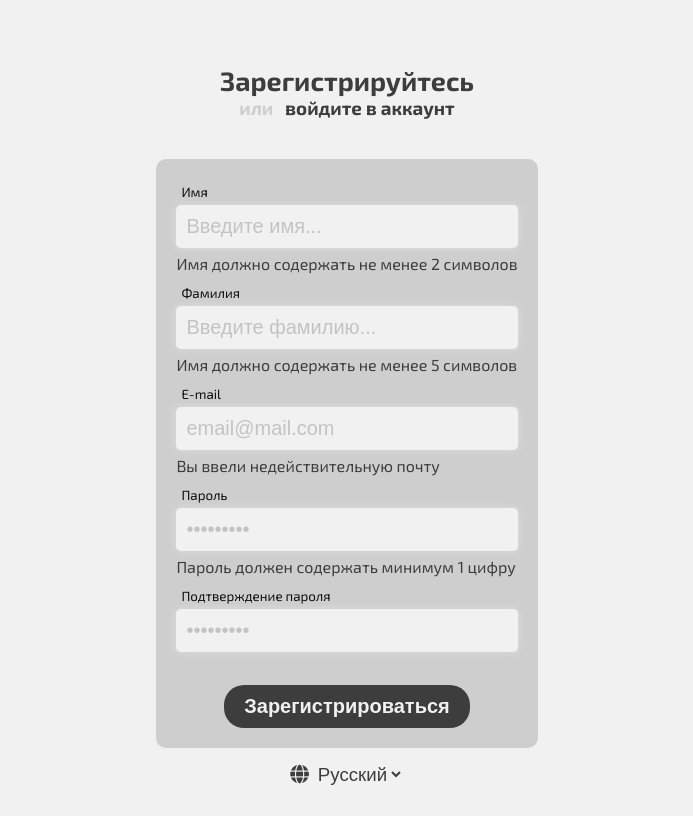
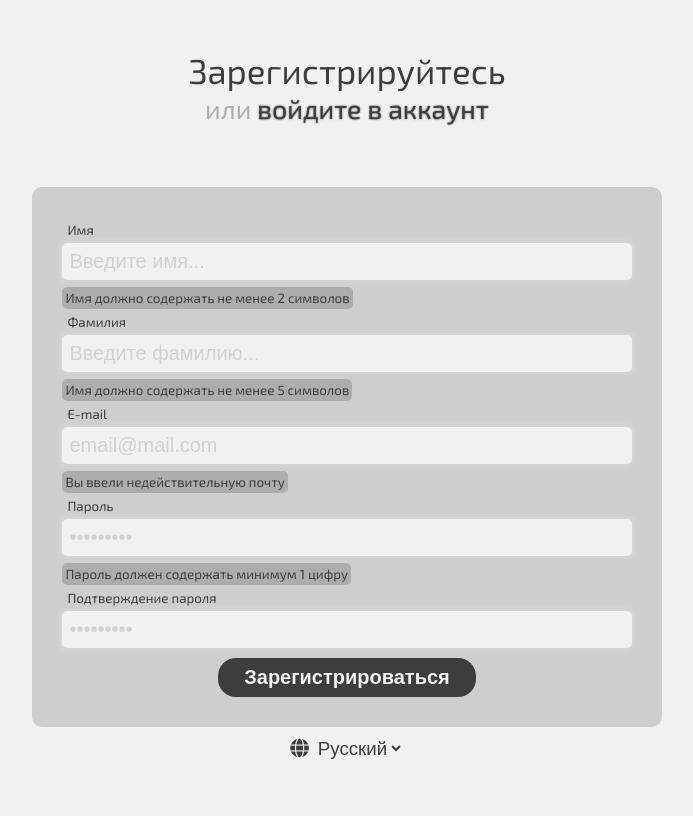
Before and after one commit to vlad-chigrinov/achieve_club_vue, a Vue app: page /registration in a window 1280 px wide. Both pictures are taken after a click on the button "Зарегистрироваться". Shown: the whole page, without its empty margins (293-986 px from the left). Built offline with nearby package versions, Linux system fonts and the light colour scheme.

Commit message:
add baseUrl to axios

```diff
--- a/src/Components/AchievementItem.vue
+++ b/src/Components/AchievementItem.vue
@@ -1,4 +1,5 @@
 <script setup>
+import axios from 'axios'
 import VueLoadImage from 'vue-load-image'
 defineProps({
   achievement: {
@@ -30,7 +31,7 @@ defineProps({
       <div class="left">
         <vue-load-image>
           <template v-slot:image>
-            <img class="logo" :src="'https://achieve.by:5000/' + achievement.logoURL" />
+            <img class="logo" :src="axios.defaults.baseURL + achievement.logoURL" />
           </template>
           <template v-slot:preloader>
             <i class="logo logo-loader fa-solid fa-loader"></i>
--- a/src/Components/ForgotPasswordModal.vue
+++ b/src/Components/ForgotPasswordModal.vue
@@ -36,7 +36,7 @@ async function SendProofCode() {
   if (ValidateEmail() == false) return
 
   await axios
-    .post('https://achieve.by:5000/api/email/change_password', emailInput.value, {
+    .post('api/email/change_password', emailInput.value, {
       headers: { 'Content-Type': 'application/json' }
     })
     .then(() => (currentStep.value = 1))
@@ -74,7 +74,7 @@ async function ValidateProofCode(value) {
   isOtpLoading.value = true
 
   await axios
-    .post('https://achieve.by:5000/api/email/validate_code', {
+    .post('api/email/validate_code', {
       emailAddress: emailInput.value,
       proofCode: value
     })
@@ -94,7 +94,7 @@ async function ValidateProofCode(value) {
 async function ChangePassword() {
   if (ValidatePassword()) {
     await axios
-      .patch('https://achieve.by:5000/api/auth/change_password', {
+      .patch('api/auth/change_password', {
         emailAddress: emailInput.value,
         proofCode: proofCodeInput.value,
         password: passwordInput.value
--- a/src/Components/QrCodeModal.vue
+++ b/src/Components/QrCodeModal.vue
@@ -2,6 +2,7 @@
 import { defineEmits, defineProps } from 'vue'
 import QrcodeVue from 'qrcode.vue'
 import BaseModal from './BaseModal.vue'
+import axios from 'axios'
 
 defineEmits(['on-close'])
 
@@ -23,7 +24,7 @@ defineProps({
 <template>
   <base-modal @on-close="$emit('on-close')">
     <div class="user-info">
-      <img class="avatar" :src="'https://achieve.by:5000/' + userInfo.avatar" />
+      <img class="avatar" :src="axios.defaults.baseURL + userInfo.avatar" />
       <p class="name">{{ userInfo.firstName }} {{ userInfo.lastName }}</p>
     </div>
     <p class="achieve-count">
@@ -31,7 +32,7 @@ defineProps({
     </p>
     <div class="achievements">
       <div class="achievement" v-for="achievement in achievements" :key="achievement.Id">
-        <img :src="'https://achieve.by:5000/' + achievement.logoURL" />
+        <img :src="axios.defaults.baseURL + achievement.logoURL" />
         <p>{{ achievement.title }}</p>
       </div>
     </div>
--- a/src/Components/SettingsModal.vue
+++ b/src/Components/SettingsModal.vue
@@ -17,7 +17,7 @@ async function OnPickFile(event) {
   console.log(event.target.files)
   var formData = new FormData()
   formData.append('file', event.target.files[0])
-  await axios.post('https://achieve.by:5000/api/avatar', formData, {
+  await axios.post('api/avatar', formData, {
     headers: { Authorization: 'Bearer ' + authStore.authToken }
   })
 }
--- a/src/Pages/RegistrationPage.vue
+++ b/src/Pages/RegistrationPage.vue
@@ -6,71 +6,58 @@
     ></regModal>
   </div>
   <header>
-    <div id="title">
-      <h1>{{ $t('register.title') }}</h1>
-    </div>
-    <div id="subtitle">
-      <h3>
-        <span style="color: var(--tertiary)">{{ $t('register.or') }}</span>
-        &nbsp;
+    <h1 id="title">{{ $t('register.title') }}</h1>
+    <h3 id="subtitle">
+      <span>{{ $t('register.or') }}&nbsp;</span>
       <a href="login">{{ $t('register.loginLink') }}</a>
     </h3>
-    </div>
   </header>
   <main>
     <div id="login-form">
       <div class="field">
         <label class="input-label">{{ $t('register.firstName') }}</label>
         <input
-          class="input"
-          v-model="firstName"
+          class="custom-input"
+          v-model.trim="firstName"
           type="text"
           :placeholder="$t('register.firstNamePlaceholder')"
         />
-        <div v-if="firstNameError">
-          <p class="error">{{ $t(firstNameError) }}</p>
-        </div>
+        <p class="error" v-if="firstNameError">{{ $t(firstNameError) }}</p>
       </div>
       <div class="field">
         <label class="input-label">{{ $t('register.lastName') }}</label>
         <input
-          class="input"
+          class="custom-input"
           v-model="lastName"
           type="text"
           :placeholder="$t('register.lastNamePlaceholder')"
         />
-        <div v-if="lastNameError">
-          <p class="error">{{ $t(lastNameError) }}</p>
-        </div>
+        <p class="error" v-if="lastNameError">{{ $t(lastNameError) }}</p>
       </div>
       <div class="field">
         <label class="input-label">{{ $t('register.email') }}</label>
-        <input class="input" v-model="emailAddress" type="text" placeholder="email@mail.com" />
-        <div v-if="emailError">
-          <p class="error">{{ $t(emailError) }}</p>
-        </div>
+        <input
+          class="custom-input"
+          v-model="emailAddress"
+          type="text"
+          placeholder="email@mail.com"
+        />
+        <p class="error" v-if="emailError">{{ $t(emailError) }}</p>
       </div>
       <div class="field">
         <label class="input-label">{{ $t('register.password') }}</label>
-        <input class="input" v-model="password" type="password" placeholder="•••••••••" />
-        <div v-if="passwordError">
-          <p class="error">{{ $t(passwordError) }}</p>
-        </div>
+        <input class="custom-input" v-model="password" type="password" placeholder="•••••••••" />
+        <p class="error" v-if="passwordError">{{ $t(passwordError) }}</p>
       </div>
       <div class="field">
         <label class="input-label">{{ $t('register.confirmPassword') }}</label>
-        <input class="input" v-model="password2" type="password" placeholder="•••••••••" />
-        <div v-if="confirmPasswordError">
-          <p class="error">{{ $t(confirmPasswordError) }}</p>
+        <input class="custom-input" v-model="password2" type="password" placeholder="•••••••••" />
+        <p class="error" v-if="confirmPasswordError">{{ $t(confirmPasswordError) }}</p>
       </div>
-      </div>
-      <br />
-      <button type="submit" @click="sendProofCode" id="login-button">
+      <button @click="sendProofCode" id="login-button">
         {{ $t('register.register') }}
       </button>
-      <div v-if="registerError">
-        <p class="error">{{ $t(registerError) }}</p>
-      </div>
+      <p class="error" v-if="registerError">{{ $t(registerError) }}</p>
     </div>
     <locale-changer style="margin-bottom: 30px" />
   </main>
@@ -79,13 +66,13 @@
 import { ref, watch } from 'vue'
 import regModal from '../Components/RegistrationModal.vue'
 import LocaleChanger from '@/Components/LocaleChanger.vue'
+import axios from 'axios'
 
 let lastName = ref('')
 let firstName = ref('')
 let password = ref('')
 let emailAddress = ref('')
 let avatarURL = ref('StaticFiles/dodge.gif')
-let responce = ref('')
 let clubId = ref(1)
 
 const isVoiceModalOpen = ref(false)
@@ -97,10 +84,9 @@ let emailError = ref()
 let firstNameError = ref()
 let lastNameError = ref()
 let registerError = ref()
+
 watch(emailAddress, () => {
   emailError.value = ''
-})
-watch(responce, () => {
   registerError.value = ''
 })
 
@@ -127,69 +113,62 @@ function ModalClose() {
 
 async function sendProofCode() {
   if (validateInputs()) {
-    responce.value = await fetch('https://achieve.by:5000/api/email/proof_email', {
-      method: 'POST',
+    await axios
+      .post('api/email/proof_email', emailAddress.value, {
         headers: {
-        'Content-Type': 'application/json;charset=utf-8',
-        'Accept-Language': 'ru'
-      },
-      body: JSON.stringify(emailAddress.value)
+          'Content-Type': 'application/json-patch+json;charset=utf-8'
+        }
       })
-    if (responce.value.statusText == 'email') {
-      isVoiceModalOpen.value = false
+      .then(() => ModalOpen())
+      .catch((err) => {
+        console.log(err)
+        if (err.response.data == 'email') {
           registerError.value = 'register.errors.emailAlreadyUse'
+        } else if (err.response.data == 'timeout') {
+          ModalOpen()
         }
-    ModalOpen()
+      })
   }
 }
 function validateInputs() {
   let result = true
   if (firstName.value.length < 2) {
     firstNameError.value = 'register.errors.firstName2Letters'
-    isVoiceModalOpen.value = false
   }
   if (lastName.value.length < 5) {
     lastNameError.value = 'register.errors.lastName5Letters'
-    isVoiceModalOpen.value = false
   }
   if (emailAddress.value.length == 0) {
     emailError.value = 'register.errors.enterEmail'
-    isVoiceModalOpen.value = false
     result = false
   }
   const emailRegex = /^\S+@\S+\.\S+$/
   if (!emailRegex.test(emailAddress.value)) {
     emailError.value = 'register.errors.wrongEmail'
-    isVoiceModalOpen.value = false
     result = false
   }
 
   if (password.value.length == 0) {
     passwordError.value = 'register.errors.enterPassword'
-    isVoiceModalOpen.value = false
     result = false
   }
 
   if (password.value.length < 6) {
     passwordError.value = 'register.errors.password6Characters'
-    isVoiceModalOpen.value = false
     result = false
   }
 
   if (!/[A-z]/.test(password.value)) {
     passwordError.value = 'register.errors.password1Letter'
-    isVoiceModalOpen.value = false
     result = false
   }
 
   if (!/\d/.test(password.value)) {
     passwordError.value = 'register.errors.password1Digit'
-    isVoiceModalOpen.value = false
     result = false
   }
   if (password.value != password2.value) {
     confirmPasswordError.value = 'register.errors.passwordNotEqualConfirmPassword'
-    isVoiceModalOpen.value = false
     result = false
   }
 
@@ -197,48 +176,34 @@ function validateInputs() {
 }
 </script>
 <style scoped>
-body {
-  background-color: var(--secondary);
-}
-* {
-  margin: 0;
-  padding: 0;
-  box-sizing: border-box;
-}
 header {
   display: flex;
   flex-direction: column;
   align-items: center;
+  padding-top: 50px;
 }
 
 #title {
   display: flex;
   align-items: center;
-  margin-top: 5%;
+  font-size: 26pt;
+  font-weight: 400;
+  line-height: 30pt;
+  color: var(--primary);
 }
 
 #subtitle {
   display: flex;
   justify-content: flex-start;
-  color: var(--primary);
+  font-size: 20pt;
+  font-weight: 400;
+  line-height: 28pt;
+  color: var(--secondary);
 }
+
 #subtitle a {
   color: var(--primary);
-}
-
-#title > h1 {
-  color: var(--primary);
-  font-size: 20pt;
-}
-
-#title > .change-lang {
-  margin: 10px;
-  border-radius: 10px;
-  padding: 7px;
-  background-color: #151e1d;
-  color: #d9dee1;
-  cursor: pointer;
-  font-weight: bold;
+  text-shadow: var(--shadow) 0 0 2px;
 }
 
 main {
@@ -251,109 +216,81 @@ main {
 #login-form {
   background-color: var(--tertiary);
   color: var(--on-tertiary);
-  padding: 20px;
+  padding: 30px;
   border-radius: 10px;
   display: flex;
   flex-direction: column;
   align-items: center;
-  margin: 20px 20px 5px 20px;
-  gap: 7px;
+  max-width: 800px;
+  margin: 60px 20px 0 20px;
 }
 
-@media (min-height: 600px) {
-  #login-form {
-    margin-top: 40px;
-  }
+.field {
+  width: 100%;
 }
 
 .input-label {
-  color: var(--outline);
   font-size: 10pt;
   display: block;
   margin: 5px;
 }
 
-.input {
+.custom-input {
   font-size: 15pt;
   background-color: var(--background);
-  border: 0;
-  color: var(--outline);
+  color: var(--primary);
+  padding: 7px;
+  width: 100%;
   border-radius: 5px;
-  padding: 10px;
-  box-shadow: 0 0 6px 0.1rem var(--inverse-shadow);
-  width: 100%;
+  border: none;
 }
-.input:focus {
-  box-shadow: 0 0 6px 0.1rem var(--shadow);
-}
-.input::placeholder {
-  color: var(--primary);
+
+.custom-input::placeholder {
   opacity: 0.25;
 }
 
-.is-error {
-  border-bottom: 3px solid var(--error);
+.custom-input:focus {
+  box-shadow: 0 0 6px 0.1rem var(--shadow);
+}
+
+.custom-input:not(:focus) {
+  box-shadow: 0 0 6px 0.1rem var(--inverse-shadow);
 }
 
 .error {
+  background-color: var(--secondary);
   color: var(--on-secondary);
-  font-size: 12pt;
-  margin-top: 6px;
+  font-size: 10pt;
+  margin-top: 7px;
+  padding: 3px;
+  display: inline-block;
+  border-radius: 5px;
+}
+
+.input-help {
+  display: block;
+  font-size: 10pt;
+  color: var(--primary);
+  margin: 7px 0;
+  text-shadow: var(--shadow) 0 0 2px;
+  cursor: pointer;
 }
 
 #login-button {
   color: var(--on-primary);
   font-size: 15pt;
   font-weight: bold;
-  padding: 10px 20px 10px 20px;
-  background-color: var(--on-tertiary);
+  padding: 8px 26px 8px 26px;
+  background-color: var(--primary);
   border: 0;
-  border-radius: 20px;
+  border-radius: 18px;
   cursor: pointer;
+  margin-top: 10px;
 }
 
-.field {
-  width: 100%;
-}
-
-.content {
-  padding: 4%;
-  display: flex;
-  justify-content: center;
-  flex-direction: column;
-  align-items: center;
-}
-#btn-close {
-  border: none;
-  background: none;
-}
-.text {
-  padding: 4%;
-}
-#modal-text {
-  margin-bottom: 5%;
-}
-.input-container {
-  display: flex;
-  justify-content: center;
-  width: 100%;
-  gap: 5%;
-}
-.input-part {
-  width: 18%;
-  height: 10vh;
-  background: none;
-  border: 2px solid #929696;
-  border-radius: 15px !important;
-  font-size: 15px;
-  padding: 1%;
-  text-align: center;
-  margin-top: 15%;
-}
-.input-part:first-child {
-  border-radius: 5%;
-}
-.input-part:last-child {
-  border-radius: 5%;
+#login-button:disabled {
+  background-color: var(--secondary);
+  color: var(--tertiary);
+  cursor: not-allowed;
 }
 </style>
--- a/src/Pages/TopUsersPage.vue
+++ b/src/Pages/TopUsersPage.vue
@@ -8,7 +8,7 @@ const users = ref([])
 
 onMounted(async () => {
   users.value = await axios
-    .get('https://achieve.by:5000/api/users')
+    .get('api/users')
     .then((f) => f.data.sort((a, b) => b.xpSum - a.xpSum))
     .catch((e) => console.log(e))
 })
@@ -25,7 +25,7 @@ onMounted(async () => {
           <div class="left">
             <vue-load-image>
               <template v-slot:image>
-                <img class="avatar" :src="'https://achieve.by:5000/' + user.avatar" />
+                <img class="avatar" :src="axios.defaults.baseURL + user.avatar" />
               </template>
               <template v-slot:preloader>
                 <i class="avatar avatar-loader fa-solid fa-loader"></i>
--- a/src/main.js
+++ b/src/main.js
@@ -12,6 +12,7 @@ import TopUsersPage from './Pages/TopUsersPage.vue'
 import InfoPage from './Pages/InfoPage.vue'
 import AnotherUserPage from './Pages/AnotherUserPage.vue'
 import { createI18n } from 'vue-i18n'
+import axios from 'axios'
 
 const routes = [
   { path: '/', component: HomePage },
@@ -345,4 +346,6 @@ const i18n = createI18n({
   }
 })
 
+axios.defaults.baseURL = 'https://localhost:7170/' //'https://achieve.by:5000/'
+
 createApp(App).use(pinia).use(router).use(i18n).mount('#app')
```
Also changed, not shown: src/Components/RegistrationModal.vue (+6 -17 lines), src/Pages/AnotherUserPage.vue (+6 -7 lines), src/Pages/HomePage.vue (+7 -7 lines), src/Pages/LoginPage.vue (+5 -5 lines), src/Stores/AuthStore.js (+6 -6 lines). Lines whose indentation alone changed are shown as unchanged.
